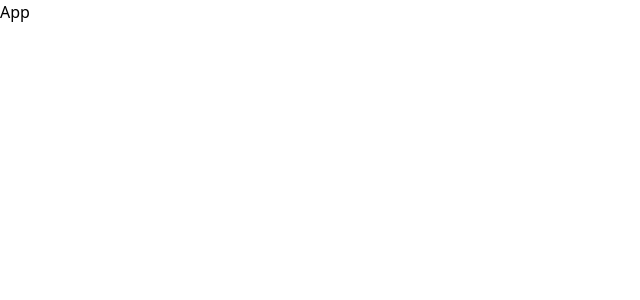
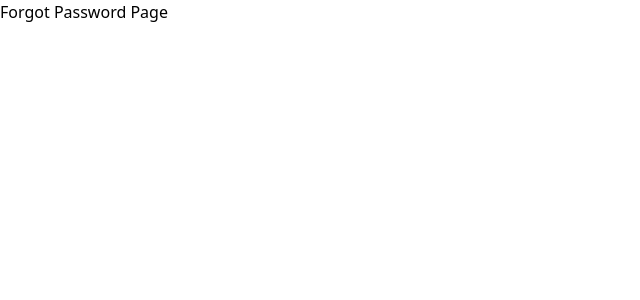
Before and after one commit to WalterKstro/site-realtor-clone, a React (Vite) app: page /forgot-password in a window 1280 px wide. Shown: the top 300 px of the page, without its empty margins (0-640 px from the left). Built offline with nearby package versions, Linux system fonts and the light colour scheme.

Commit message:
added routes and pages

```diff
--- a/package.json
+++ b/package.json
@@ -10,7 +10,8 @@
   },
   "dependencies": {
     "react": "^18.2.0",
-    "react-dom": "^18.2.0"
+    "react-dom": "^18.2.0",
+    "react-router-dom": "^6.10.0"
   },
   "devDependencies": {
     "@types/react": "^18.0.28",
--- a/src/App.tsx
+++ b/src/App.tsx
@@ -1,6 +1,9 @@
+import { RouterProvider } from 'react-router-dom'
+import router from "./router"
+
 function App() {
   return (
-    <div className="text-6xl">App</div>
+    <RouterProvider router={router} />
   )
 }
 
--- a/src/main.tsx
+++ b/src/main.tsx
@@ -2,6 +2,7 @@ import React from 'react'
 import ReactDOM from 'react-dom/client'
 import App from './App'
 import './index.css'
+
 
 ReactDOM.createRoot(document.getElementById('root') as HTMLElement).render(
   <React.StrictMode>
--- /dev/null
+++ b/src/pages/ForgotPasswordPage.tsx
@@ -0,0 +1,7 @@
+function ForgotPasswordPage() {
+    return (
+        <div className="text-6xl">Forgot Password Page</div>
+    )
+}
+
+export default ForgotPasswordPage
--- /dev/null
+++ b/src/pages/HomePage.tsx
@@ -0,0 +1,7 @@
+function HomePage() {
+    return (
+        <div className="text-6xl">Home Page</div>
+    )
+}
+
+export default HomePage
--- /dev/null
+++ b/src/pages/OffersPage.tsx
@@ -0,0 +1,7 @@
+function Offers() {
+    return (
+        <div className="text-6xl">Offers</div>
+    )
+}
+
+export default Offers
--- /dev/null
+++ b/src/pages/ProfilePage.tsx
@@ -0,0 +1,7 @@
+function ProfilePage() {
+    return (
+        <div className="text-6xl">ProfilePage</div>
+    )
+}
+
+export default ProfilePage
--- /dev/null
+++ b/src/pages/SignInPage.tsx
@@ -0,0 +1,7 @@
+function SignInPage() {
+    return (
+        <div className="text-6xl">SignInPage</div>
+    )
+}
+
+export default SignInPage
--- /dev/null
+++ b/src/pages/SignUpPage.tsx
@@ -0,0 +1,7 @@
+const SignUpPage = () => {
+    return (
+        <div className="text-6xl">SignUpPage</div>
+    )
+}
+
+export default SignUpPage
--- /dev/null
+++ b/src/router/index.tsx
@@ -0,0 +1,36 @@
+import { createBrowserRouter } from 'react-router-dom';
+import HomePage from '../pages/HomePage';
+import ProfilePage from '../pages/ProfilePage';
+import SignInPage from '../pages/SignInPage';
+import SignUpPage from '../pages/SignUpPage';
+import Offers from '../pages/OffersPage';
+import ForgotPasswordPage from '../pages/ForgotPasswordPage';
+
+const router = createBrowserRouter([
+    {
+        path: "/",
+        element: <HomePage />
+    },
+    {
+        path: "/profile",
+        element: <ProfilePage />
+    },
+    {
+        path: "/sign-in",
+        element: <SignInPage />
+    },
+    {
+        path: "/sign-up",
+        element: <SignUpPage />
+    },
+    {
+        path: "/offers",
+        element: <Offers />
+    },
+    {
+        path: "/forgot-password",
+        element: <ForgotPasswordPage />
+    }
+]);
+
+export default router;
```
Also changed, not shown: 1 other file (tests, documents, lock files or other folders).
